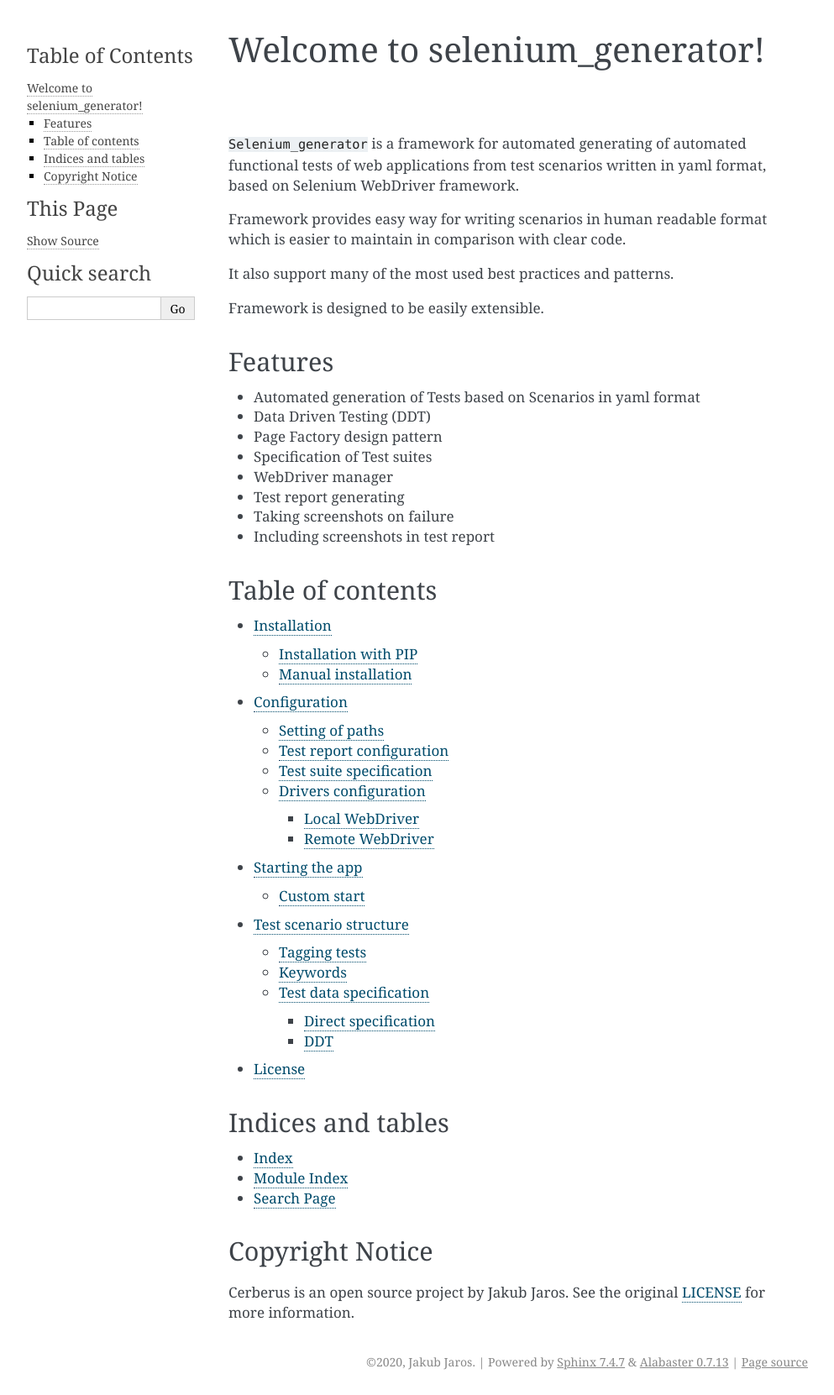
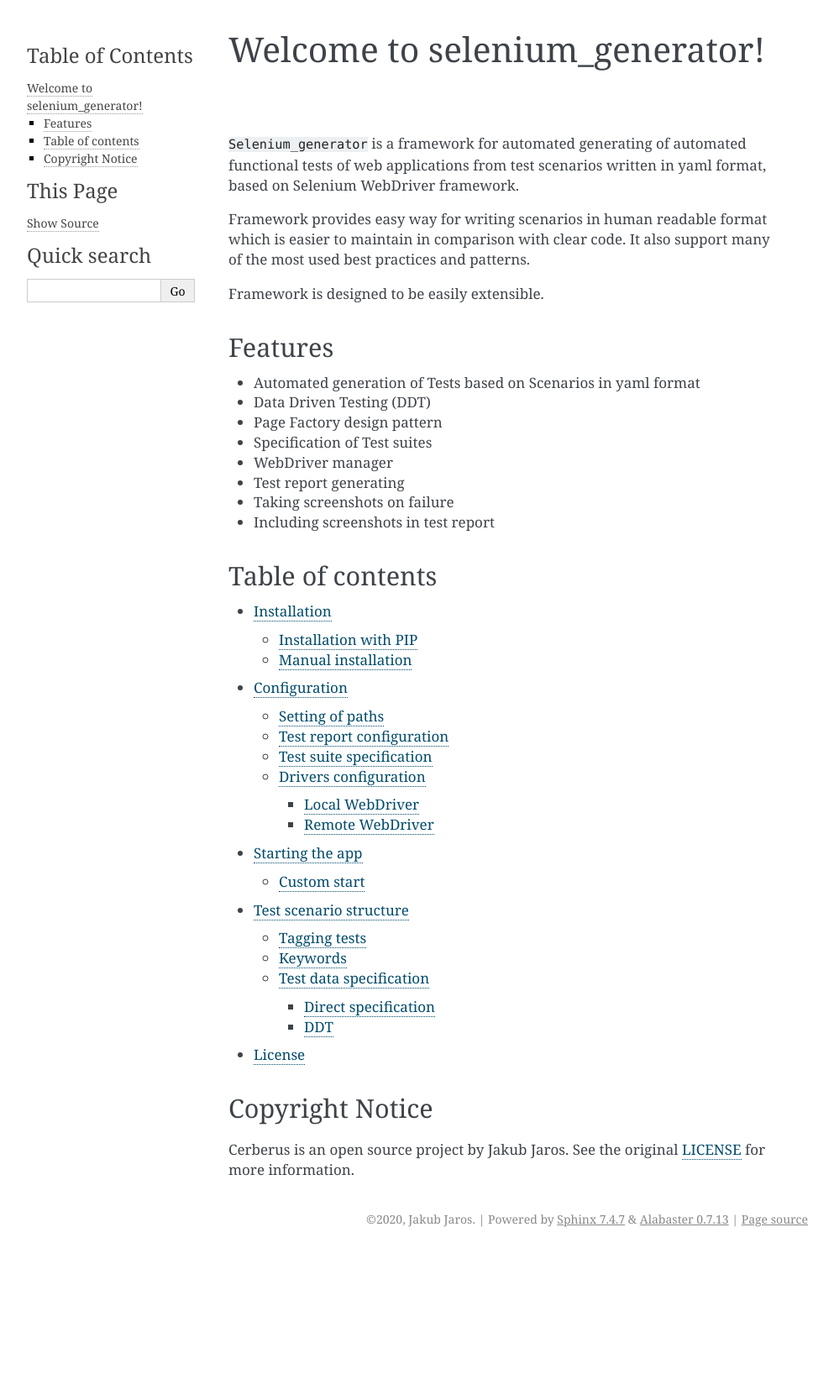
Before and after one commit to jjaros587/selenium_generator, a Sphinx documentation site: the page built from docs/source/index.rst, in a window 1280 px wide. Shown: the whole page at 84% size, without its empty margins (148-1141 px from the left). Built offline with Sphinx 7.4.7, drawn with Linux system fonts in a browser that asks for light colours; after the commit the page ends 1491 px from its top, so only the background shows below that.

Commit message:
update docs

```diff
--- a/docs/source/index.rst
+++ b/docs/source/index.rst
@@ -11,9 +11,7 @@
 from test scenarios written in yaml format, based on Selenium WebDriver framework.
 
 Framework provides easy way for writing scenarios in human readable format which is easier to maintain in comparison
-with clear code.
-
-It also support many of the most used best practices and patterns.
+with clear code. It also support many of the most used best practices and patterns.
 
 Framework is designed to be easily extensible.
 
@@ -43,14 +41,6 @@
    scenario
    license
 
-******************
-Indices and tables
-******************
-
-* :ref:`genindex`
-* :ref:`modindex`
-* :ref:`search`
-
 ****************
 Copyright Notice
 ****************
```
Also changed, not shown: README.rst (+4 -3 lines).
